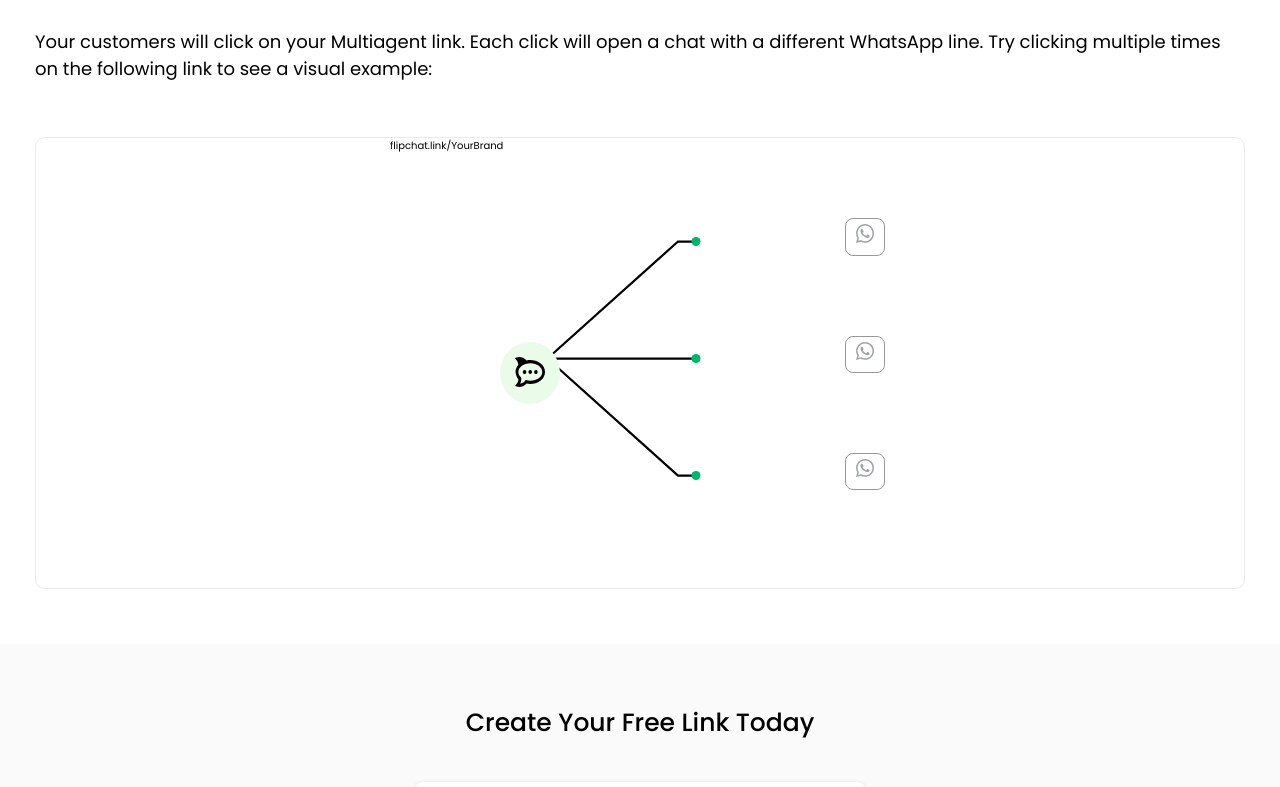
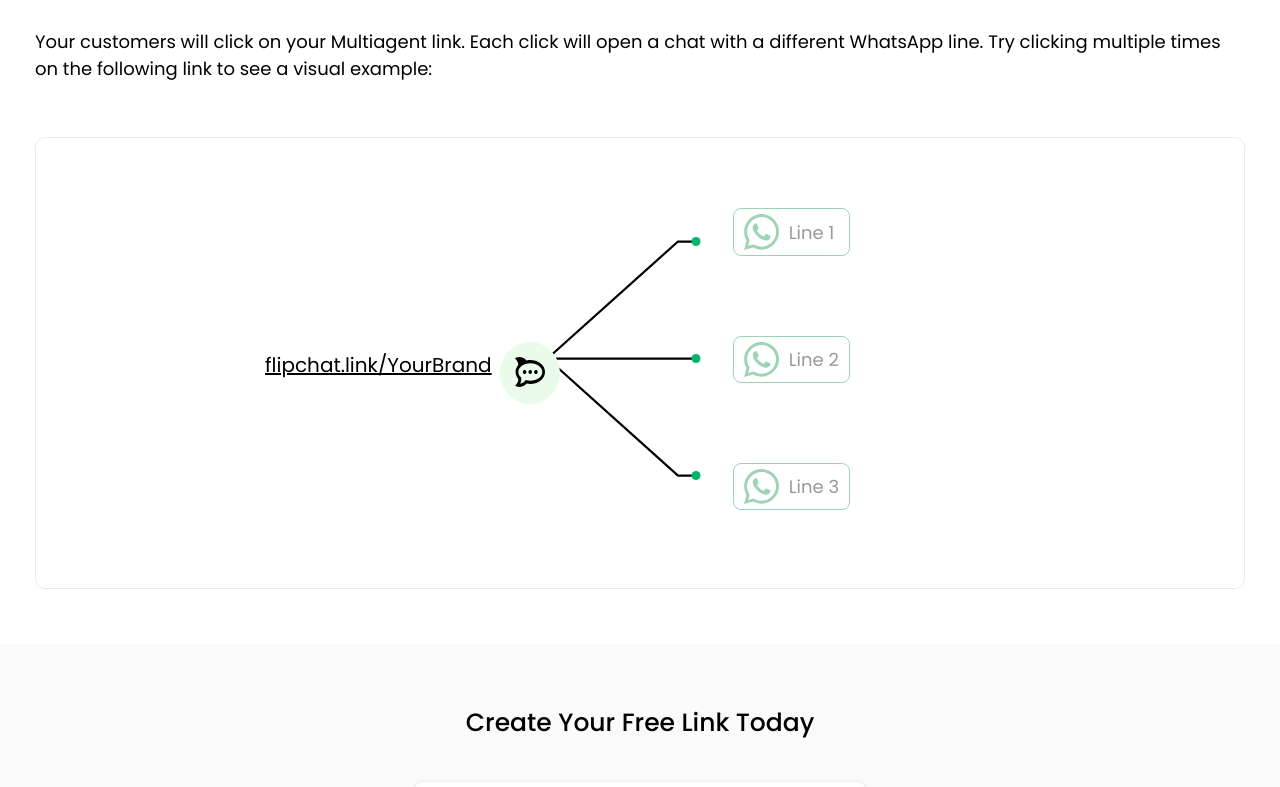
Before and after one commit to simonpaul08/flipChat, a React (Vite) app: page / in a window 1280 px wide. Shown: the part 760-1547 px from the top of the page. Built offline with nearby package versions, Linux system fonts and the light colour scheme.

Commit message:
feat: animation revamped

```diff
--- a/src/components/animation/Animation.css
+++ b/src/components/animation/Animation.css
@@ -6,13 +6,17 @@
 }
 
 .animationLink {
-    font-size: 18px;
+    font-size: 2rem;
     position: absolute;
     top: calc(50% - 13px);
-    left: -50px;
+    left: -125px;
     z-index: 50;
     word-break: break-all;
-    /* text-decoration: underline; */
+    cursor: pointer;
+    text-decoration: underline;
+}
+.animationLink:hover {
+    color: var(--color-blue-primary);
 }
 
 .animationIcon {
@@ -61,26 +65,29 @@
 }
 
 .animationItems {
-    font-size: 16px;
     position: absolute;
-    top: calc(50% - 185px);
-    right: 5px;
+    top: calc(50% - 195px);
+    right: 40px;
     display: flex;
     flex-direction: column;
 }
-
 .animationItem {
-    width: 40px;
+    display: flex;
+    align-items: center;
     margin: 40px 0px;
     padding: 5px 10px;
     color: #000;
     opacity: 0.4;
     text-align: center;
-    border: 1px solid #000;
+    border: 1px solid var(--color-green-primary);
     border-radius: 8px;
 }
+.animationItem-text {
+    font-size: 1.8rem;
+}
 .animationItem-image {
-    width: 100%;
+    width: 35px;
+    margin-right: 1rem;
 }
 
 .animationCard {
--- a/src/components/animation/Animation.jsx
+++ b/src/components/animation/Animation.jsx
@@ -94,7 +94,7 @@ const Animation = () => {
     <>
       <div className="animationCard">
         <div className="animationContainer">
-            <p className="animation-link">flipchat.link/YourBrand</p>
+          <p className="animationLink" onClick={handleLinkClick}>flipchat.link/YourBrand</p>
           <div
             ref={iconRef}
             id="icon"
@@ -118,6 +118,7 @@ const Animation = () => {
                 alt="whatsapp icon"
                 className="animationItem-image"
               />
+              <p className="animationItem-text">Line 1</p>
             </div>
             <div ref={item2Ref} id="item2" className="animationItem">
               <img
@@ -125,6 +126,7 @@ const Animation = () => {
                 alt="whatsapp icon"
                 className="animationItem-image"
               />
+              <p className="animationItem-text">Line 2</p>
             </div>
             <div ref={item3Ref} id="item3" className="animationItem">
               <img
@@ -132,6 +134,7 @@ const Animation = () => {
                 alt="whatsapp icon"
                 className="animationItem-image"
               />
+              <p className="animationItem-text">Line 3</p>
             </div>
           </div>
         </div>
--- a/src/pages/Landing.jsx
+++ b/src/pages/Landing.jsx
@@ -135,21 +135,21 @@ const Landing = () => {
               </div>
               <div className="price-grid-right">
                 <div className="price-card">
-                  <div className="price-card-btn">Business Starter</div>
+                  <div className="price-card-btn">Essential</div>
                   <ul className='price-card-list'>
                     <li className='price-card-list-item'>3 Branded Links</li>
                     <li className='price-card-list-item'>3 Agents Per Link</li>
                   </ul>
                 </div>
                 <div className="price-card">
-                  <div className="price-card-btn price-card-2">Business Standard</div>
+                  <div className="price-card-btn price-card-2">Expand</div>
                   <ul className='price-card-list'>
                     <li className='price-card-list-item'>8 Branded Links</li>
                     <li className='price-card-list-item'>5 Agents Per Link</li>
                   </ul>
                 </div>
                 <div className="price-card">
-                  <div className="price-card-btn price-card-3">Business Plus</div>
+                  <div className="price-card-btn price-card-3">Elite</div>
                   <ul className='price-card-list'>
                     <li className='price-card-list-item'>20 Branded Links</li>
                     <li className='price-card-list-item'>10 Agents Per Link</li>
```
Also changed, not shown: src/assets/whatsapp-icon.svg.
